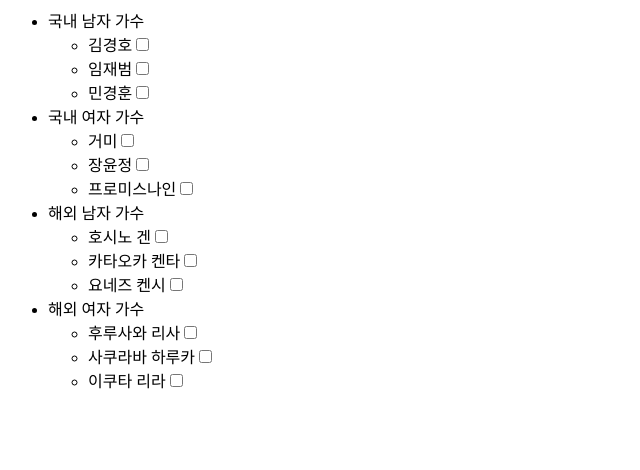
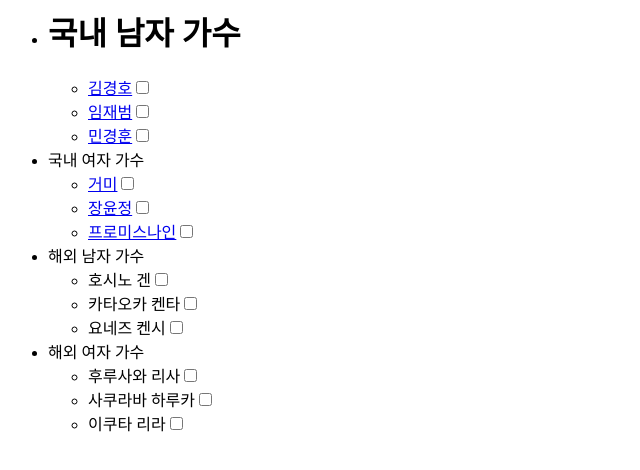
Before and after one commit to dotori7319/my-project3, a plain HTML site: page 02/02-4/list.html in a window 1280 px wide. Shown: the whole page, without its empty margins (0-640 px from the left). Drawn offline with Linux system fonts and the light colour scheme.

Commit message:
submit_reset.html

```diff
--- a/02/02-4/list.html
+++ b/02/02-4/list.html
@@ -1,18 +1,18 @@
 <html>
-  <head></head>
+  <head><title>가수 고르기</title></head>
   <body>
     <ul>
-      <li>국내 남자 가수</li>
+      <li><h1>국내 남자 가수</h1></li>
       <ul>
-        <li>김경호<input type="checkbox" value="Kim" /></li>
-        <li>임재범<input type="checkbox" value="Lim" /></li>
-        <li>민경훈<input type="checkbox" value="Buzz" /></li>
+        <li><a href = "https://www.youtube.com/watch?v=RgeuOW-lqYg" target="blank">김경호</a><input type="checkbox" value="Kim" /></li>
+        <li><a href = "https://www.youtube.com/watch?v=-YQ247p0Wt8" target="blank">임재범</a><input type="checkbox" value="Lim" /></li>
+        <li><a href = "https://www.youtube.com/watch?v=2Wz9Y18VRuk" target="blank">민경훈</a><input type="checkbox" value="Buzz" /></li>
       </ul>
       <li>국내 여자 가수</li>
       <ul>
-        <li>거미<input type="checkbox" value="Spider" /></li>
-        <li>장윤정<input type="checkbox" value="Jang" /></li>
-        <li>프로미스나인<input type="checkbox" value="fromiss9" /></li>
+        <li><a href = "https://www.youtube.com/watch?v=l_Q8qjjrAcY" target="blank">거미</a><input type="checkbox" value="Spider" /></li>
+        <li><a href = "https://www.youtube.com/watch?v=CUNkV1slPnE" target="blank">장윤정</a><input type="checkbox" value="Jang" /></li>
+        <li><a href = "https://www.youtube.com/watch?v=-dOgbjA1Gik" target="blank">프로미스나인</a><input type="checkbox" value="fromis_9" /></li>
       </ul>
       <li>해외 남자 가수</li>
       <ul>
```
Also changed, not shown: 02/02-5/date.html (added, +7 -0 lines), 02/02-5/radiobox.html (+5 -0 lines), 02/02-5/submit_reset.html (added, +9 -0 lines).
